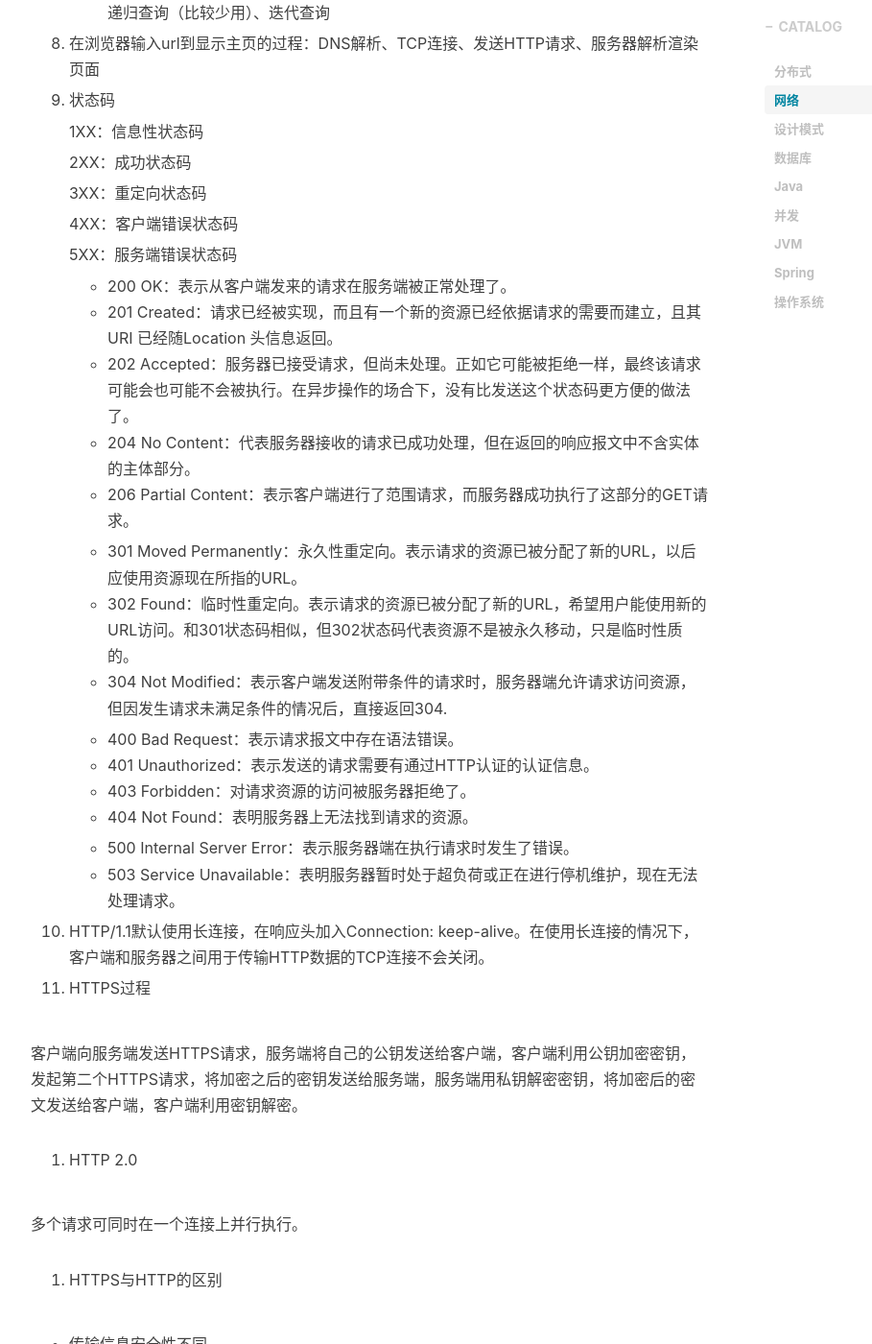
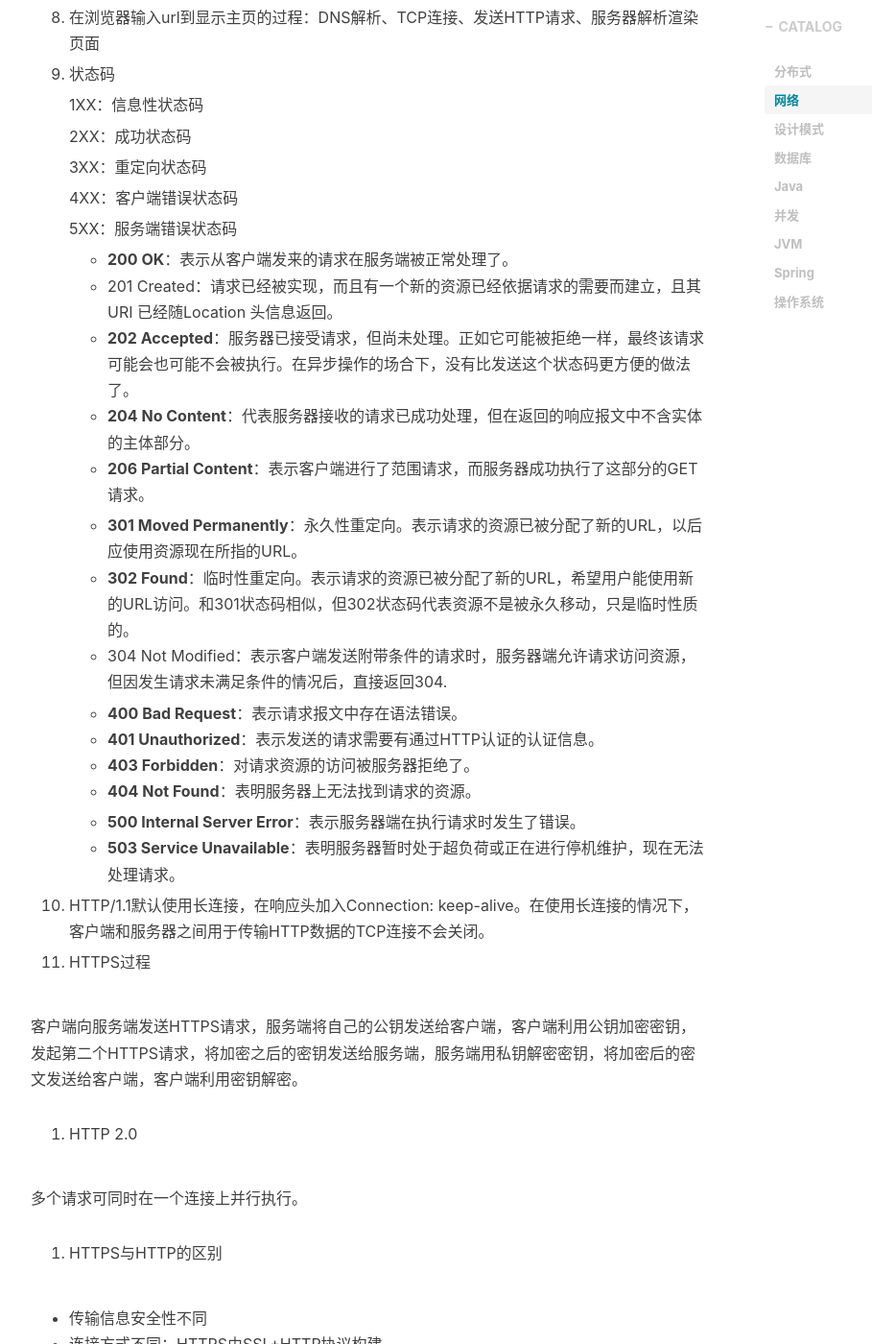
Before and after one commit to yycg/yycg.github.io, a Jekyll site: the page built from _posts/2020-07-05-总结.markdown, in a window 1280 px wide and 1400 px high, scrolled down 38060 px. Shown: the whole window at 96% size, without its empty margins (233-1142 px from the left). Built offline with Jekyll 4.4.1, drawn with Linux system fonts in a browser that asks for light colours; nearby versions of some CDN libraries; formulas are drawn with MathJax 3; comment, search, counter and statistics services are not loaded; some of the changed text lies outside the part shown.

Commit message:
update 20/08/15

````diff
--- a/_posts/2020-03-05-面试.markdown
+++ b/_posts/2020-03-05-面试.markdown
@@ -55,6 +55,7 @@ tags:
   - HTTPS的过程
   - CSRF
   - 策略模式
+  - 接口和抽象类的区别
   - 学到什么编程技巧：DDD
   - 算法题：给出字母板，判断单词是否在其中
 
--- a/_posts/2020-07-05-总结.markdown
+++ b/_posts/2020-07-05-总结.markdown
@@ -133,7 +133,7 @@ tags:
 
 	> [大白话入门 Spring Cloud](https://snailclimb.gitee.io/javaguide/#/docs/system-design/micro-service/spring-cloud?id=%e5%bc%95%e5%87%ba-spring-cloud-bus)
 
-  Spring Cloud抽象了一套通用的开发模式，依赖于RPC、网关、服务发现、配置管理、限流熔断、分布式链路跟踪的具体实现。
+  Spring Cloud抽象了一套通用的开发模式，依赖于**RPC、网关、服务发现、配置管理、限流熔断、分布式链路跟踪**的具体实现。
 
   - Eureka 服务发现框架
 
@@ -1268,23 +1268,23 @@ tags:
 
     5XX：服务端错误状态码
 
-    - 200 OK：表示从客户端发来的请求在服务端被正常处理了。
+    - **200 OK**：表示从客户端发来的请求在服务端被正常处理了。
     - 201 Created：请求已经被实现，而且有一个新的资源已经依据请求的需要而建立，且其 URI 已经随Location 头信息返回。
-    - 202 Accepted：服务器已接受请求，但尚未处理。正如它可能被拒绝一样，最终该请求可能会也可能不会被执行。在异步操作的场合下，没有比发送这个状态码更方便的做法了。
-    - 204 No Content：代表服务器接收的请求已成功处理，但在返回的响应报文中不含实体的主体部分。
-    - 206 Partial Content：表示客户端进行了范围请求，而服务器成功执行了这部分的GET请求。
-
-    - 301 Moved Permanently：永久性重定向。表示请求的资源已被分配了新的URL，以后应使用资源现在所指的URL。
-    - 302 Found：临时性重定向。表示请求的资源已被分配了新的URL，希望用户能使用新的URL访问。和301状态码相似，但302状态码代表资源不是被永久移动，只是临时性质的。
+    - **202 Accepted**：服务器已接受请求，但尚未处理。正如它可能被拒绝一样，最终该请求可能会也可能不会被执行。在异步操作的场合下，没有比发送这个状态码更方便的做法了。
+    - **204 No Content**：代表服务器接收的请求已成功处理，但在返回的响应报文中不含实体的主体部分。
+    - **206 Partial Content**：表示客户端进行了范围请求，而服务器成功执行了这部分的GET请求。
+
+    - **301 Moved Permanently**：永久性重定向。表示请求的资源已被分配了新的URL，以后应使用资源现在所指的URL。
+    - **302 Found**：临时性重定向。表示请求的资源已被分配了新的URL，希望用户能使用新的URL访问。和301状态码相似，但302状态码代表资源不是被永久移动，只是临时性质的。
     - 304 Not Modified：表示客户端发送附带条件的请求时，服务器端允许请求访问资源，但因发生请求未满足条件的情况后，直接返回304.
 
-    - 400 Bad Request：表示请求报文中存在语法错误。
-    - 401 Unauthorized：表示发送的请求需要有通过HTTP认证的认证信息。
-    - 403 Forbidden：对请求资源的访问被服务器拒绝了。
-    - 404 Not Found：表明服务器上无法找到请求的资源。
-
-    - 500 Internal Server Error：表示服务器端在执行请求时发生了错误。
-    - 503 Service Unavailable：表明服务器暂时处于超负荷或正在进行停机维护，现在无法处理请求。
+    - **400 Bad Request**：表示请求报文中存在语法错误。
+    - **401 Unauthorized**：表示发送的请求需要有通过HTTP认证的认证信息。
+    - **403 Forbidden**：对请求资源的访问被服务器拒绝了。
+    - **404 Not Found**：表明服务器上无法找到请求的资源。
+
+    - **500 Internal Server Error**：表示服务器端在执行请求时发生了错误。
+    - **503 Service Unavailable**：表明服务器暂时处于超负荷或正在进行停机维护，现在无法处理请求。
 
 10. HTTP/1.1默认使用长连接，在响应头加入Connection: keep-alive。在使用长连接的情况下，客户端和服务器之间用于传输HTTP数据的TCP连接不会关闭。
 
@@ -1348,12 +1378,12 @@ tags:
       private Singleton() {}
       public static SIngleton getInstance() {
           if (uniqueInstance == null) {
-	      synchronized (Singleton.class) {
-	          if (uniqueInstance == null) {
-		      uniqueInstance = new Singleton();
-		  }
-	      }
-	  }
+	            synchronized (Singleton.class) {
+	                if (uniqueInstance == null) {
+		                  uniqueInstance = new Singleton();
+		              }
+              }
+	        }
       }
   }
   ```
@@ -1443,7 +1473,7 @@ StringBuilder：可变，线程不安全
 11. List, Set, Map
 
   - List: ArrayList, Vector, LinkedList
-  - Set, Map: HashMap, HashTable. LinkedHashMap, TreeMap
+  - Set, Map: HashMap, HashTable, LinkedHashMap, TreeMap
 
 12. HashMap
 
````
Also changed, not shown: other parts of _posts/2020-07-05-总结.markdown (+43 -13 lines).
